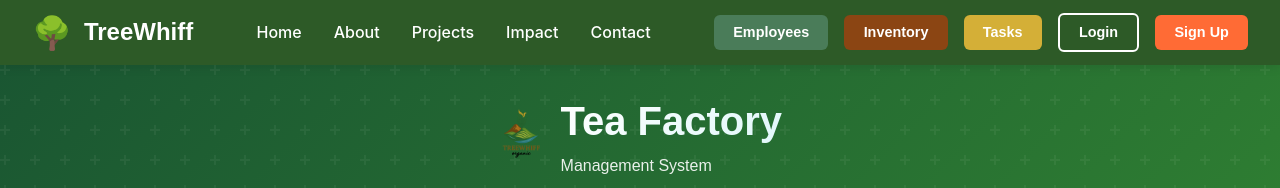
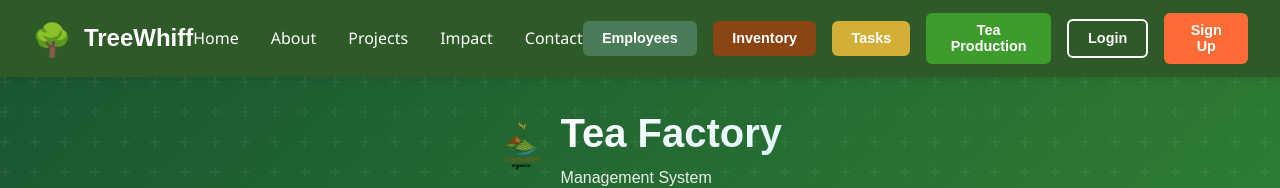
Before and after one commit to IsurangaAGA/Tea-Factory-Management-, a React (Vite) app in the folder TeaFactoryFrontend/: page / in a window 1280 px wide. Shown: the top 188 px of the page. Built offline with nearby package versions, Linux system fonts and the light colour scheme.

Commit message:
Added Tea Production Button to the top bar

```diff
--- a/TeaFactoryFrontend/src/App.jsx
+++ b/TeaFactoryFrontend/src/App.jsx
@@ -79,6 +79,7 @@
 import Home from "./components/home/Home.jsx";
 import Suppliers from "./components/supplier/Suppliers";
 import PurchaseOrders from "./components/PurchaseOrders/PurchaseOrders";
+import TeaLeavesIntake from "./components/TeaIntake/TeaLeavesIntake";
 import "./App.css";
 
 function App() {
@@ -92,6 +93,7 @@
                 onSuppliersClick={() => navigate("/suppliers")}
                 onPurchaseOrdersClick={() => navigate("/purchase-orders")}
                 onTasksClick={() => navigate("/tasks")}
+                onTeaProductionClick={() => navigate("/tea-intake-dashboard")}
             />
 
             <main className="main-content">
@@ -104,6 +106,7 @@
                     <Route path="/purchase-orders" element={<PurchaseOrders />} />
                     <Route path="/tasks" element={<TaskList />} />
                     <Route path="/tasks-add" element={<AddTask />} />
+                    <Route path="/tea-intake-dashboard" element={<TeaLeavesIntake />} />
                 </Routes>
             </main>
         </div>
--- a/TeaFactoryFrontend/src/components/TopBar.jsx
+++ b/TeaFactoryFrontend/src/components/TopBar.jsx
@@ -1,7 +1,7 @@
 import React from 'react';
 import './TopBar.css';
 
-const TopBar = ({ onEmployeesClick, onInventoryClick, onTasksClick }) => {
+const TopBar = ({ onEmployeesClick, onInventoryClick, onTasksClick, onTeaProductionClick }) => {
     return (
         <nav className="topbar">
             <div className="topbar-container">
@@ -28,6 +28,9 @@
                     <button className="btn-tasks" onClick={onTasksClick}>
                         Tasks
                     </button>
+                    <button className="btn-tea-production" onClick={onTeaProductionClick}>
+                        Tea Production
+                    </button>
                     <button className="btn-login">Login</button>
                     <button className="btn-signup">Sign Up</button>
                 </div>
```
